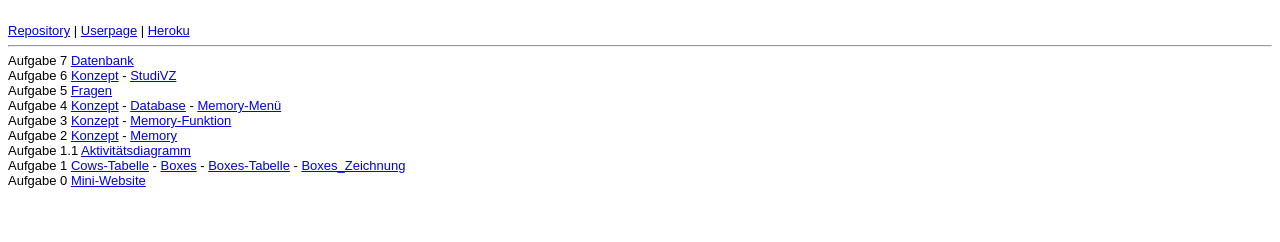
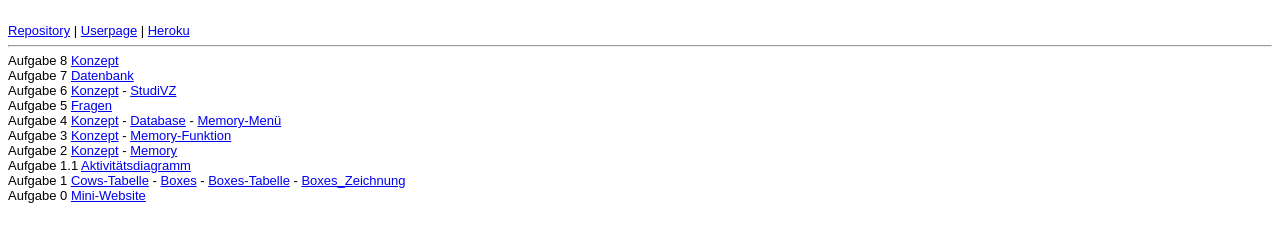
Before and after one commit to SophieKoeperl/SophieKoeperl.github.io, a plain HTML site: page steckbrief.htm in a window 1280 px wide. Drawn offline with Linux system fonts and the light colour scheme.

Commit message:
Steckbrief + A8

```diff
--- a/steckbrief.htm
+++ b/steckbrief.htm
@@ -16,6 +16,7 @@ body {
 	<!-- Hier die Links zu den gelösten Aufgaben einstellen, aktuelle oben, alte stehen lassen! Format: Aufgabenbezeichnung, Datum -->
 	<br><a href=https://github.com/SophieKoeperl target="_blank">Repository</a> | <a href=https://sophiekoeperl.github.io/index.html target="_blank">Userpage</a> | <a href=https://app-sophie.herokuapp.com target="_blank">Heroku</a><br><hr>
 
+	Aufgabe 8 <a href=https://sophiekoeperl.github.io/EIA2/Aufgabe8/Konzept_8.jpgtarget="_blank">Konzept</a><br>
 	Aufgabe 7 <a href=https://mongodbrowser.herokuapp.com/?u=koeperls&p=EIA2mLab&a=ds147390.mlab.com:47390/koeperls&n=koeperls&c=collection_1 target="_blank">Datenbank</a><br>
 	Aufgabe 6 <a href=https://sophiekoeperl.github.io/EIA2/Aufgabe6/konzept_6.jpg target="_blank">Konzept</a> - <a href=https://sophiekoeperl.github.io/EIA2/Aufgabe6/aufgabe6.html target="_blank">StudiVZ</a><br>
 	Aufgabe 5 <a href=https://sophiekoeperl.github.io/EIA2/Aufgabe5/EIA_Aufgabe5.pdf target="_blank">Fragen</a><br>
```
